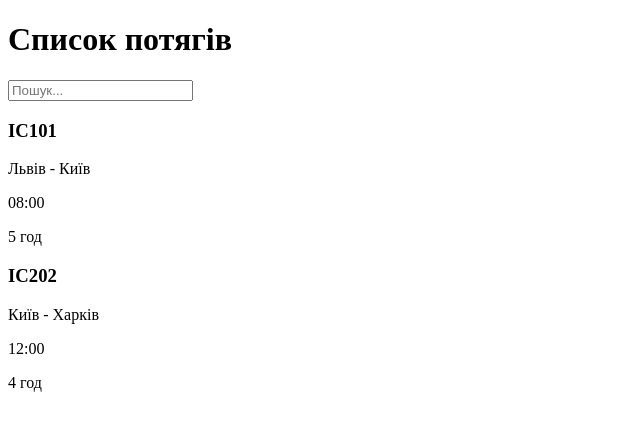
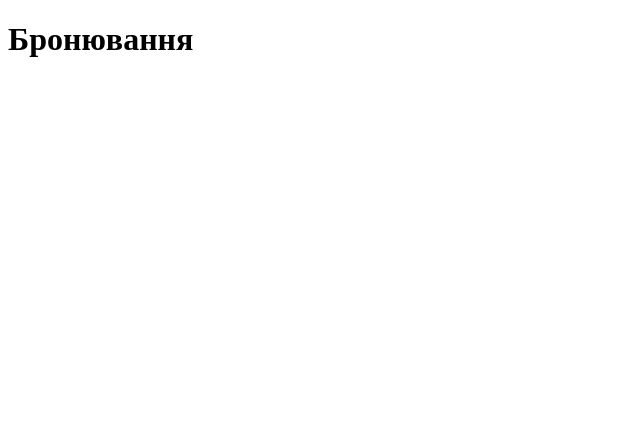
Before and after one commit to justalex00000/WEB-project-railway-booking, a React (Vite) app: page /booking/1 in a window 1280 px wide. Shown: the top 430 px of the page, without its empty margins (0-640 px from the left). Built offline with nearby package versions, Linux system fonts and the light colour scheme.

Commit message:
created booking page

```diff
--- a/package.json
+++ b/package.json
@@ -11,7 +11,8 @@
   },
   "dependencies": {
     "react": "^19.2.5",
-    "react-dom": "^19.2.5"
+    "react-dom": "^19.2.5",
+    "react-router-dom": "^7.14.2"
   },
   "devDependencies": {
     "@eslint/js": "^10.0.1",
--- a/src/App.jsx
+++ b/src/App.jsx
@@ -1,5 +1,14 @@
+import { BrowserRouter, Routes, Route } from "react-router-dom";
 import Home from "./pages/Home";
+import Booking from "./pages/Booking";
 
 export default function App() {
-  return <Home />;
+  return (
+    <BrowserRouter>
+      <Routes>
+        <Route path="/" element={<Home />} />
+        <Route path="/booking/:id" element={<Booking />} />
+      </Routes>
+    </BrowserRouter>
+  );
 }
--- a/src/pages/Booking.jsx
+++ b/src/pages/Booking.jsx
@@ -0,0 +1,3 @@
+export default function Booking() {
+  return <h1>Бронювання</h1>;
+}
```
Also changed, not shown: 1 other file (tests, documents, lock files or other folders).
